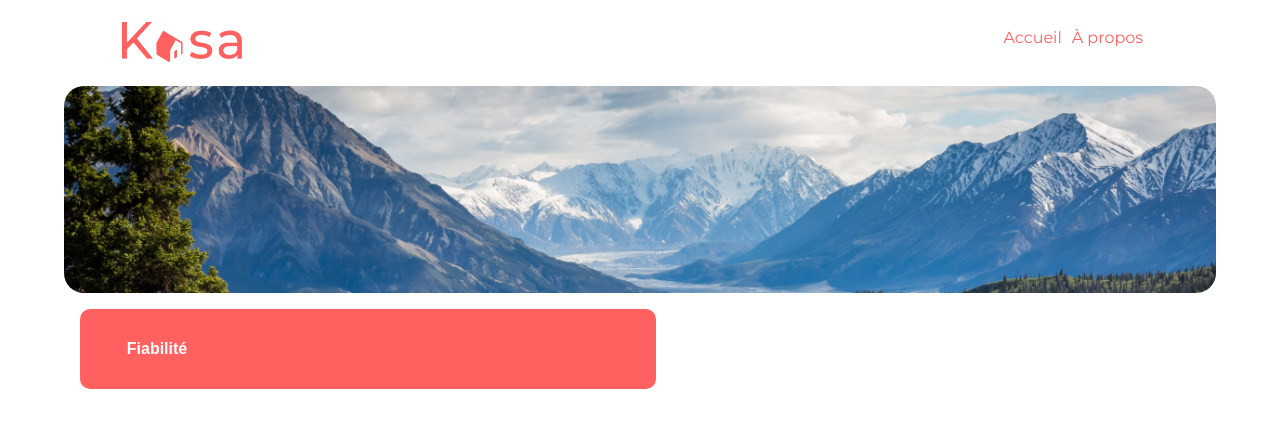
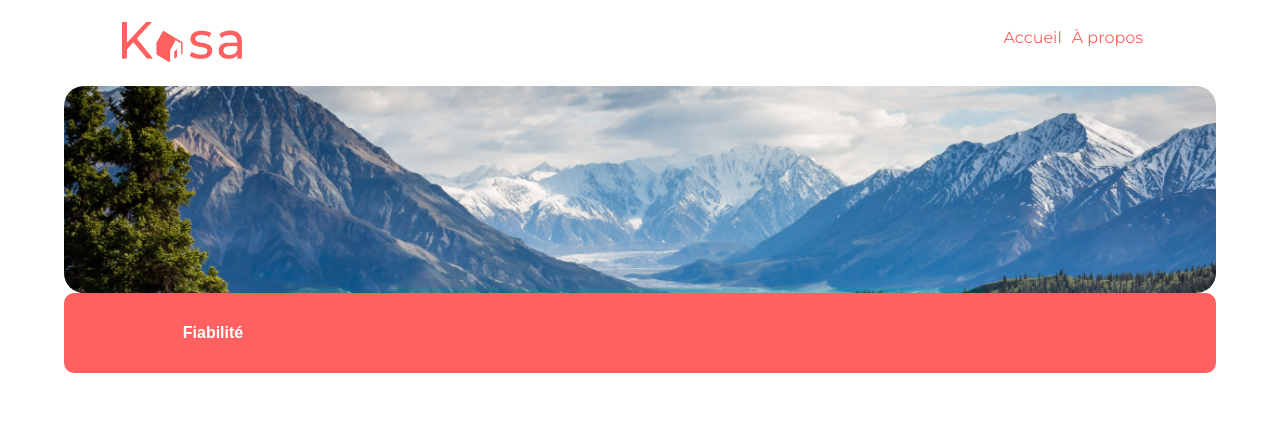
Before and after one commit to Lamouett3/P7_Kasa, a React (Create React App) app in the folder kasa/: page /apropos in a window 1280 px wide. Shown: the top 428 px of the page. Built offline with nearby package versions, Linux system fonts and the light colour scheme.

Commit message:
css correction for dropdown larger container

```diff
--- a/kasa/src/components/dropdownLarger/dropdownLarger.css
+++ b/kasa/src/components/dropdownLarger/dropdownLarger.css
@@ -1,4 +1,4 @@
-.dropdownLarger {
+.dropdown_droplarge {
     position: relative;
     width: 100%;
 }
--- a/kasa/src/components/dropdownLarger/dropdownLarger.js
+++ b/kasa/src/components/dropdownLarger/dropdownLarger.js
@@ -5,7 +5,7 @@ function DropdownLarger() {
   const [isOpen, setIsOpen] = useState(false);
 
   return (
-    <div className="dropdown droplarge">
+    <div className="dropdown_droplarge">
       <button className="dropdown__button" onClick={() => setIsOpen(!isOpen)}>
         <h4>Fiabilité</h4>
       </button>
```
